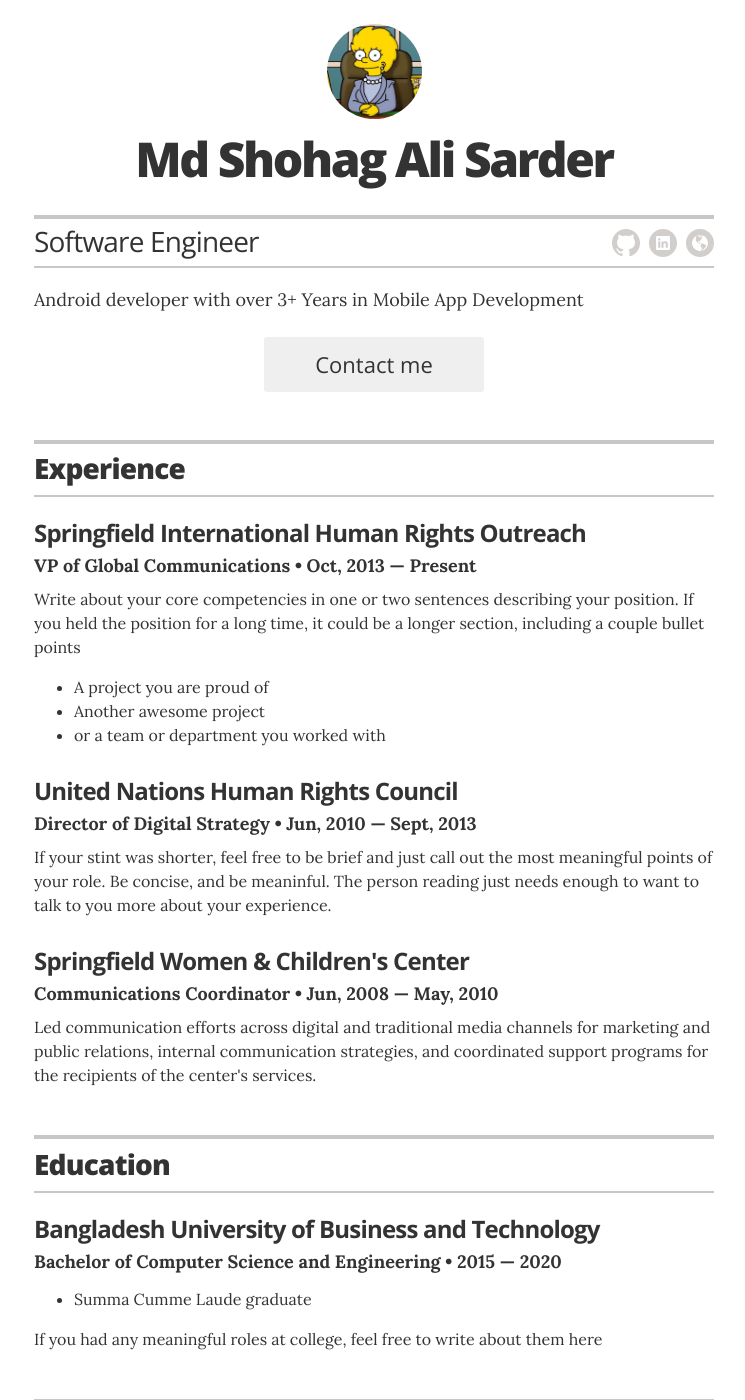
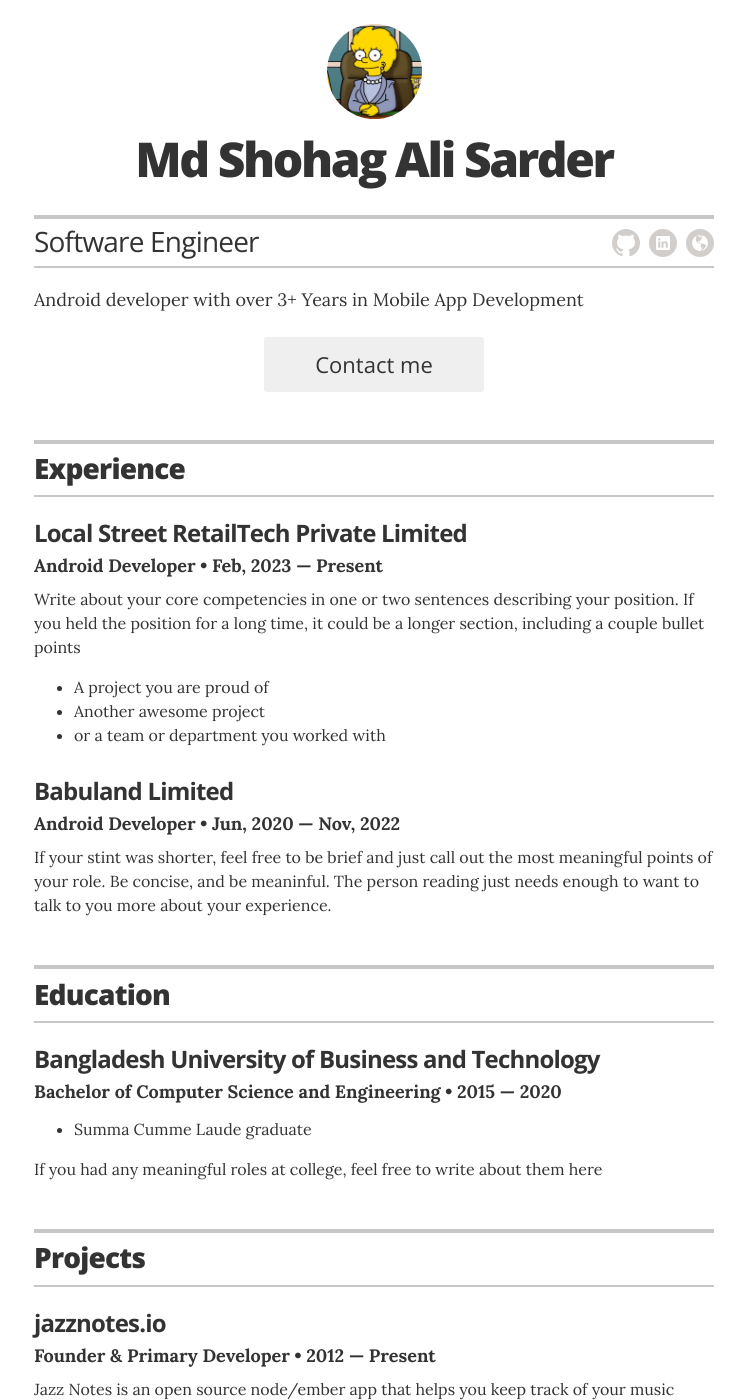
Before and after one commit to shohagsb/resume, a Jekyll site: the page built from index.html, in a window 1280 px wide and 1400 px high. Shown: the whole window, without its empty margins (266-1011 px from the left). Built offline with Jekyll 4.4.1, drawn with Linux system fonts in a browser that asks for light colours.

Commit message:
Personal infomation updated

```diff
--- a/_data/experience.yml
+++ b/_data/experience.yml
@@ -1,19 +1,12 @@
 # Jobs
-# VP of Global Communications
-- company: Springfield International Human Rights Outreach
-  position: VP of Global Communications
-  duration: Oct, 2013 &mdash; Present
+# Local Street RetailTech Private Limited
+- company: Local Street RetailTech Private Limited
+  position: Android Developer
+  duration: Feb, 2023 &mdash; Present
   summary: Write about your core competencies in one or two sentences describing your position. If you held the position for a long time, it could be a longer section, including a couple bullet points	<ul class="resume-item-list"><li>A project you are proud of</li><li>Another awesome project</li><li>or a team or department you worked with</li></ul>
 
-# Director of Digital Stratgy
-- company: United Nations Human Rights Council
-  position: Director of Digital Strategy
-  duration:  Jun, 2010 &mdash; Sept, 2013
+# Babuland Limited
+- company: Babuland Limited
+  position: Android Developer
+  duration:  Jun, 2020 &mdash; Nov, 2022
   summary: If your stint was shorter, feel free to be brief and just call out the most meaningful points of your role. Be concise, and be meaninful. The person reading just needs enough to want to talk to you more about your experience.
-
-
-# Communications Coordinator
-- company: Springfield Women & Children's Center
-  position: Communications Coordinator
-  duration:   Jun, 2008  &mdash; May, 2010
-  summary: Led communication efforts across digital and traditional media channels for marketing and public relations, internal communication strategies, and coordinated support programs for the recipients of the center's services.
```
